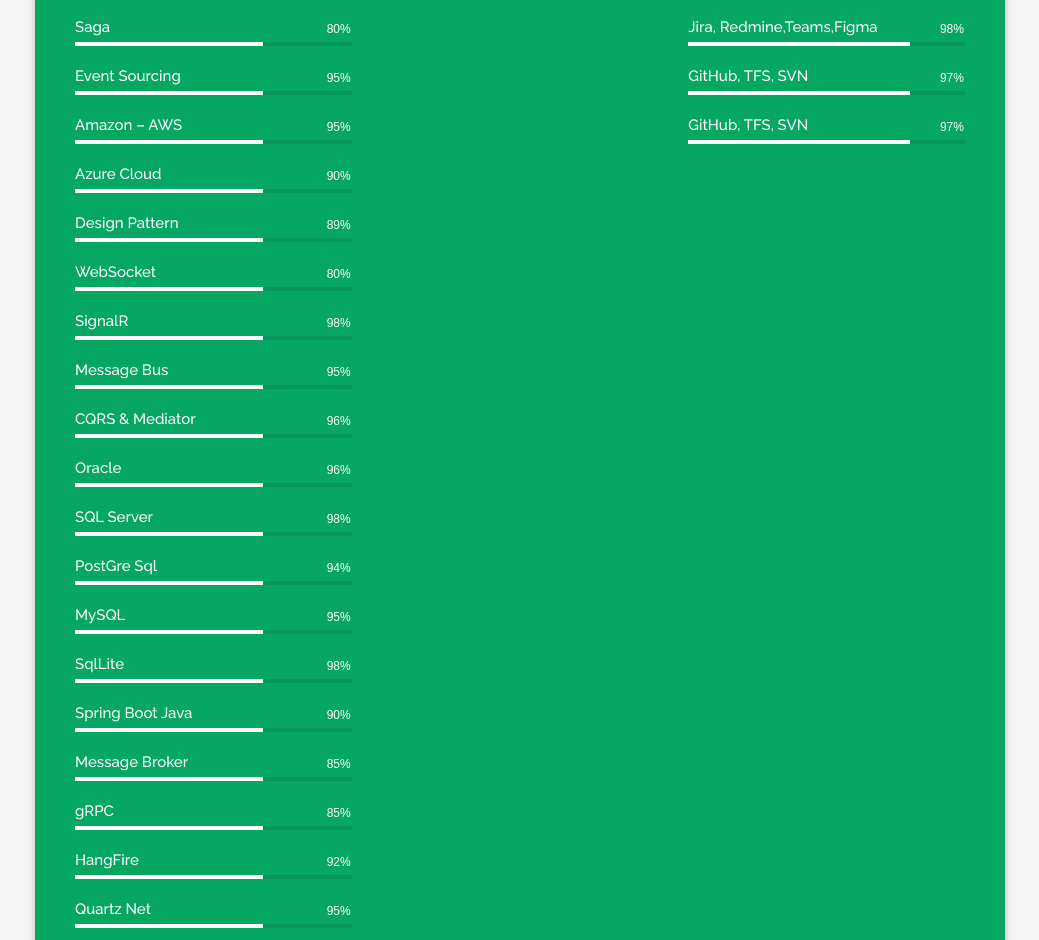
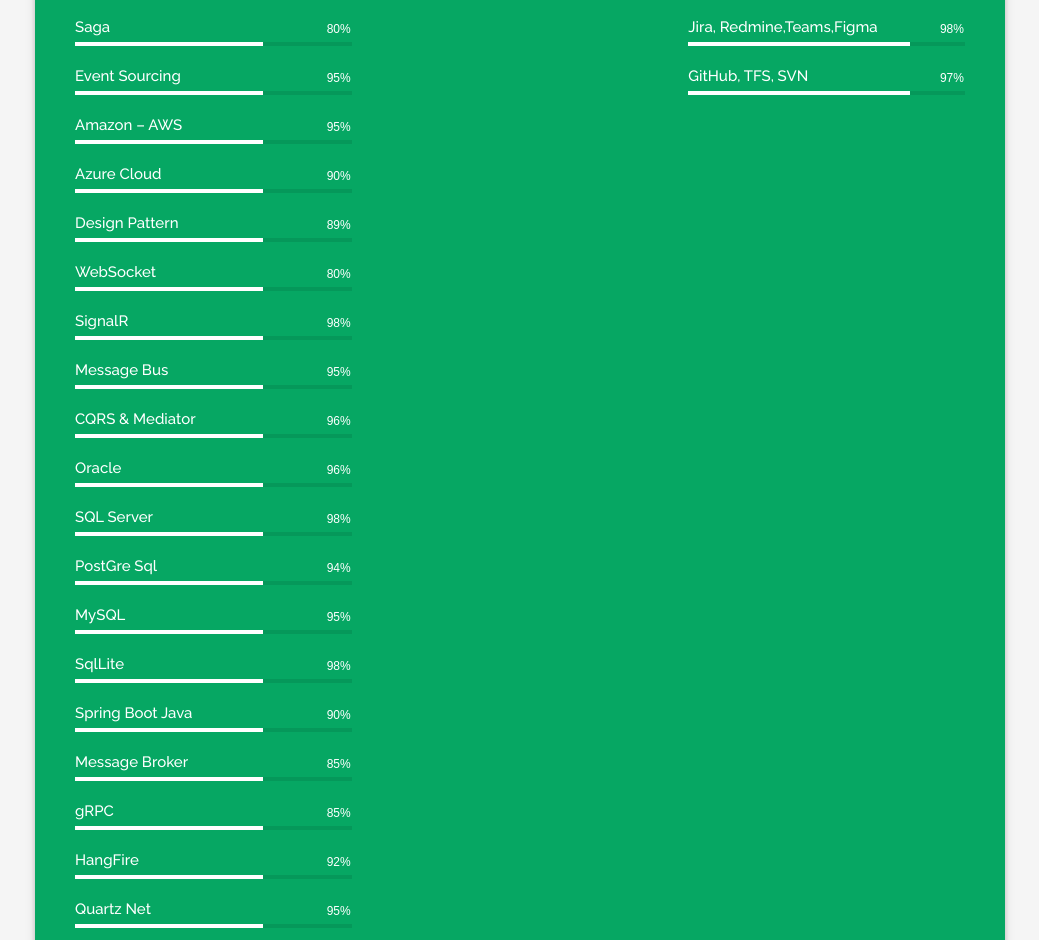
Before and after one commit to esondinh/esoncv, a plain HTML site: page index.html in a window 1280 px wide. Shown: the part 1766-2706 px from the top of the page, without its empty margins (120-1159 px from the left). Drawn offline with Linux system fonts and the light colour scheme; some packages are replaced by stand-ins of ours; a web font is replaced by a local one.

Commit message:
Update index.html

```diff
--- a/index.html
+++ b/index.html
@@ -553,11 +553,6 @@
                                     <div class="skillbar-bar"></div>
                                     <div class="skill-bar-percent">97%</div>
                                 </div>
-								<div class="skillbar" data-percent="80%">
-                                    <div class="skillbar-title"><span> GitHub, TFS, SVN</span></div>
-                                    <div class="skillbar-bar"></div>
-                                    <div class="skill-bar-percent">97%</div>
-                                </div>
                             </div>
                         </div>
                     </div>
```
